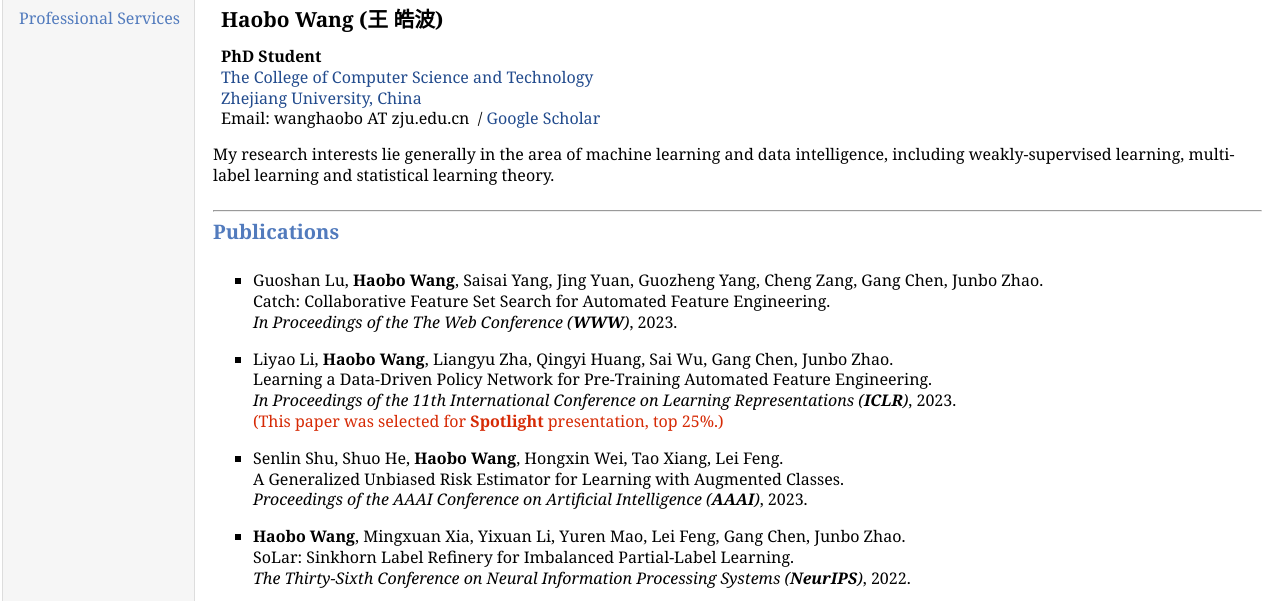
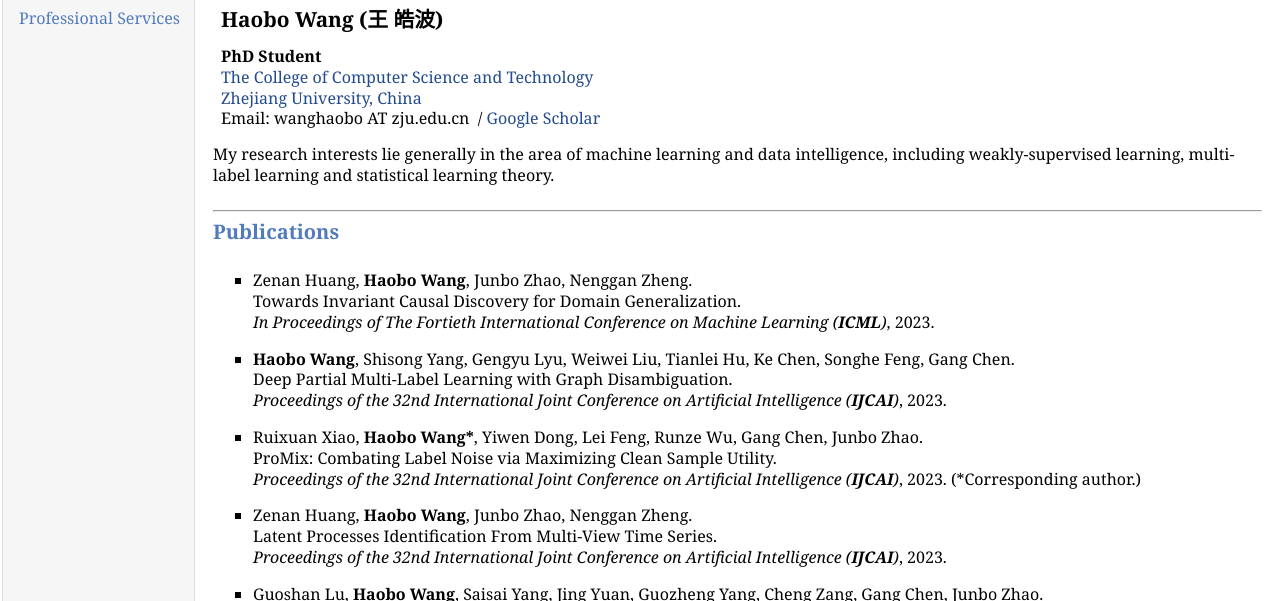
Before and after one commit to hbzju/hbzju.github.io, a plain HTML site: page index.html in a window 1280 px wide. Shown: the part 154-755 px from the top of the page. Drawn offline with Linux system fonts and the light colour scheme.

Commit message:
Update index.html

```diff
--- a/index.html
+++ b/index.html
@@ -38,6 +38,38 @@
 <div>
     <h2><hr><a name="Publications"></a>Publications</h2>
     <div>
+        <ul>
+            <li><p style = "margin:15px 0">
+            	Zenan Huang, <b>Haobo Wang</b>, Junbo Zhao, Nenggan Zheng.<br>
+                Towards Invariant Causal Discovery for Domain Generalization.<br>
+                <i>In Proceedings of The Fortieth International Conference on Machine Learning (<b>ICML</b>)</i>, 2023.<br>
+            </p></li>
+        </ul>
+        <ul>
+            <li><p style = "margin:15px 0">
+            	<b>Haobo Wang</b>, Shisong Yang, Gengyu Lyu, Weiwei Liu, Tianlei Hu, Ke Chen, Songhe Feng, Gang Chen.<br>
+                Deep Partial Multi-Label Learning with Graph Disambiguation.<br>
+                <i>Proceedings of the 32nd International Joint Conference on Artificial Intelligence (<b>IJCAI</b>)</i>, 2023.<br>
+            </p></li>
+        </ul>
+        <ul>
+            <li><p style = "margin:15px 0">
+            	Ruixuan Xiao, <b>Haobo Wang*</b>, Yiwen Dong, Lei Feng, Runze Wu, Gang Chen, Junbo Zhao.<br>
+                ProMix: Combating Label Noise via Maximizing Clean Sample Utility.<br>
+                <i>Proceedings of the 32nd International Joint Conference on Artificial Intelligence (<b>IJCAI</b>)</i>, 2023. (*Corresponding author.)<br>
+            </p></li>
+        </ul>
+        <ul>
+            <li><p style = "margin:15px 0">
+            	Zenan Huang, <b>Haobo Wang</b>, Junbo Zhao, Nenggan Zheng.<br>
+                Latent Processes Identification From Multi-View Time Series.<br>
+                <i>Proceedings of the 32nd International Joint Conference on Artificial Intelligence (<b>IJCAI</b>)</i>, 2023.<br>
+            </p></li>
+        </ul>
+
+
+
+
         <ul>
             <li><p style = "margin:15px 0">
             	Guoshan Lu, <b>Haobo Wang</b>, Saisai Yang, Jing Yuan, Guozheng Yang, Cheng Zang, Gang Chen, Junbo Zhao.<br>
```
